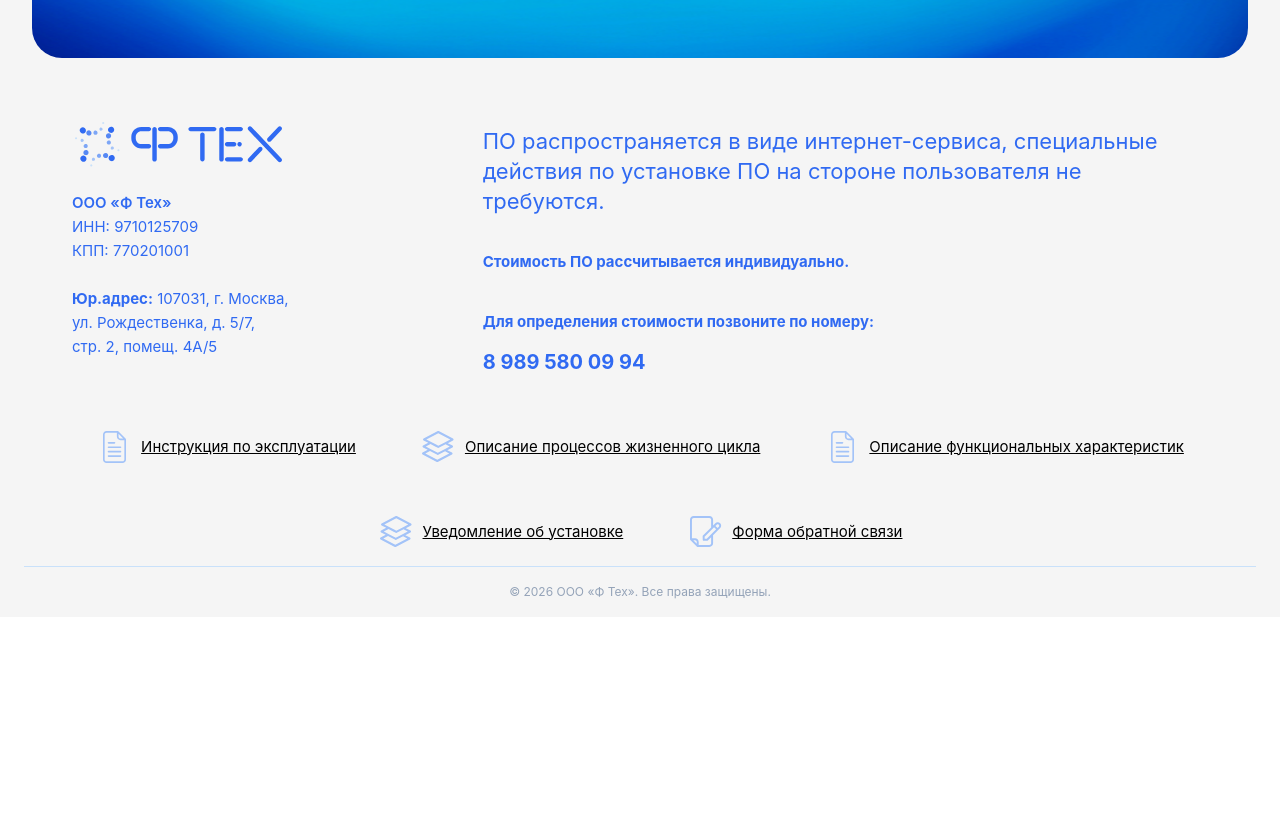
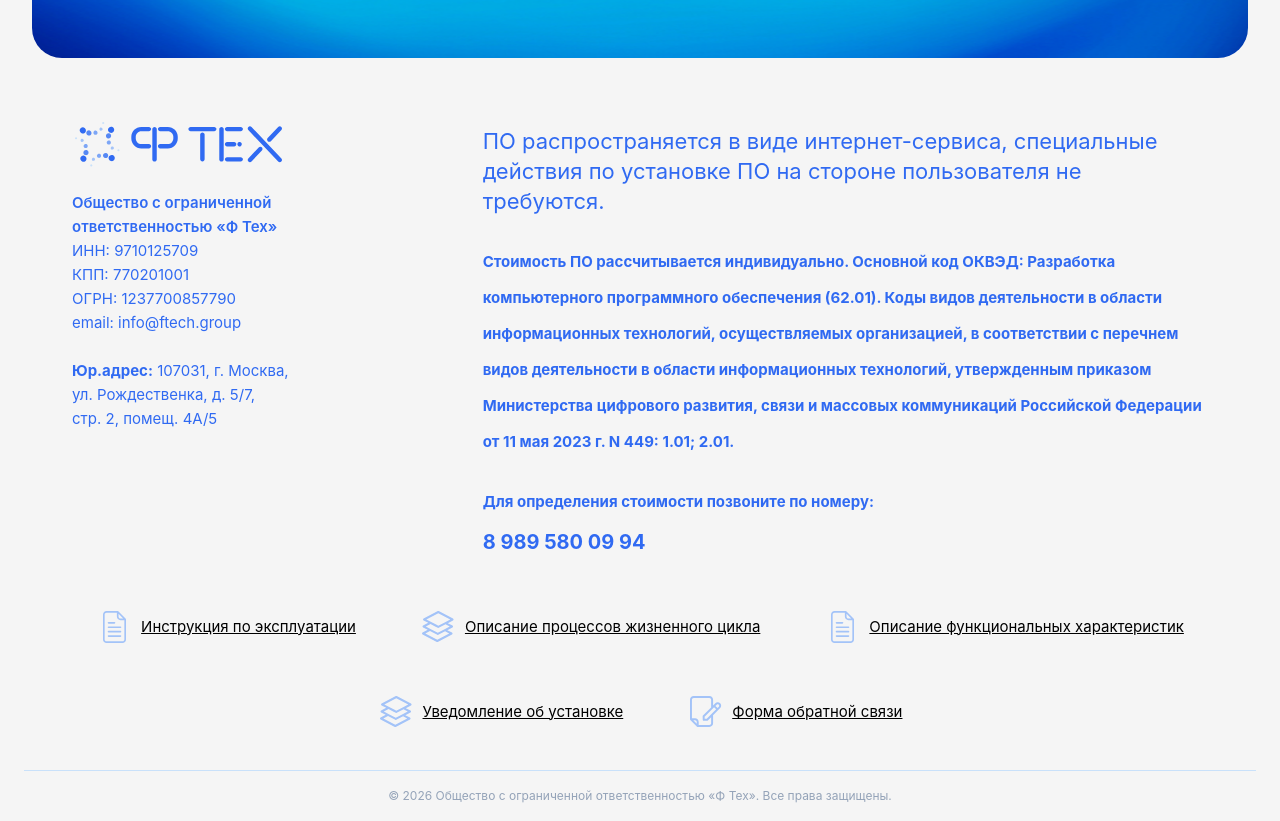
Before and after one commit to Dizel714/f-tech-landing, a Vue app: page / in a window 1280 px wide. Shown: the part 3880-4701 px from the top of the page. Before the commit the page ends 4497 px from the top, so only its background shows below. Built offline with nearby package versions, Linux system fonts and the light colour scheme.

Commit message:
Добавил информацию в футер

```diff
--- a/src/components/layout/AppFooter.vue
+++ b/src/components/layout/AppFooter.vue
@@ -5,9 +5,12 @@ const emit = defineEmits(['open-modal'])
 
 
 const legalInfo = {
-  name: 'ООО «Ф Тех»',
+  name: 'Общество с ограниченной',
+  name2: 'ответственностью «Ф Тех»',
   inn: '9710125709',
   kpp: '770201001',
+  ogrn: '1237700857790',
+  mail: 'info@ftech.group',
 }
 
 /* Вторая колонка: три блока текста */
@@ -18,7 +21,7 @@ const infoBlocks = [
   },
   {
     id: 2,
-    text: 'Стоимость ПО рассчитывается индивидуально.',
+    text: 'Стоимость ПО рассчитывается индивидуально. Основной код ОКВЭД: Разработка компьютерного программного обеспечения (62.01). Коды видов деятельности в области информационных технологий, осуществляемых организацией, в соответствии с перечнем видов деятельности в области информационных технологий, утвержденным приказом Министерства цифрового развития, связи и массовых коммуникаций Российской Федерации от 11 мая 2023 г. N 449: 1.01; 2.01.'
   },
   {
     id: 3,
@@ -55,8 +58,11 @@ const docLinks = [
           <div class="footer__brand-legal">
             <address class="footer__legal">
               <p class="footer__legal-name">{{ legalInfo.name }}</p>
+              <p class="footer__legal-name">{{ legalInfo.name2 }}</p>
               <p class="footer__legal-row">ИНН: {{ legalInfo.inn }}</p>
               <p class="footer__legal-row">КПП: {{ legalInfo.kpp }}</p>
+              <p class="footer__legal-row">ОГРН: {{ legalInfo.ogrn }}</p>
+              <p class="footer__legal-row">email: {{ legalInfo.mail }}</p>
               <p class="footer__legal-row">{{ legalInfo.address }}</p>
             </address>
 
@@ -102,7 +108,7 @@ const docLinks = [
       <!-- Нижняя строка: копирайт -->
       <div class="footer__bottom">
         <p class="footer__copyright">
-          © {{ new Date().getFullYear() }} {{ legalInfo.name }}. Все права защищены.
+          © {{ new Date().getFullYear() }} {{ legalInfo.name }} {{ legalInfo.name2 }}. Все права защищены.
         </p>
       </div>
 
@@ -116,7 +122,6 @@ const docLinks = [
    ========================================================================== */
 
 .footer {
-  /* ↓ Задай background-color и padding по дизайну */
   width: 100%;
   background-color: #F5F5F5;
   padding: var(--spacing-3xl) 0 0;
@@ -134,9 +139,7 @@ const docLinks = [
   padding: 0 var(--container-padding);
 }
 
-/* --- Grid: 3 колонки + вертикальный разделитель между 2 и 3 ---
-   Используем 4 колонки: col1 | col2 | divider | col3
-   Ширина разделителя — 1px */
+/* --- Grid: 3 колонки + вертикальный разделитель между 2 и 3 --- */
 .footer__grid {
   display: grid;
   grid-template-columns: 1fr 1fr 1px 1fr;
@@ -188,14 +191,12 @@ const docLinks = [
 }
 
 .footer__legal-name {
-  /* ↓ Задай font-weight и color по дизайну */
   font-weight: var(--font-weight-semibold);
   color: #306AF2;
   font-size: 20px;
 }
 
 .footer__legal-row {
-  /* ↓ Задай font-size и color по дизайну */
   font-size: 20px;
   color: #306AF2;
   line-height: var(--line-height-relaxed);
@@ -207,7 +208,7 @@ const docLinks = [
   flex-direction: column;
   gap: var(--spacing-lg);
   width: 560px;
-  max-height: 392px;
+  min-height: 0;
 }
 
 .footer__info-block {
@@ -217,17 +218,16 @@ const docLinks = [
 }
 
 .footer__info-title {
-  /* ↓ Задай font-size и font-weight по дизайну */
   font-size: var(--font-size-sm);
   font-weight: var(--font-weight-semibold);
   color: #306AF2;
 }
 
 .footer__info-text {
-  /* ↓ Задай font-size и color по дизайну */
   font-size: var(--font-size-xs);
   color: #306AF2;
   line-height: var(--line-height-relaxed);
+  word-break: break-word;
 }
 
 .footer__info-block:first-child .footer__info-text {
@@ -267,7 +267,6 @@ const docLinks = [
 .footer__divider {
   width: 1px;
   align-self: stretch;
-  /* ↓ Задай цвет вертикальной черты по дизайну */
   background-color: #C9E1FA;
   margin: 0 var(--spacing-md);
 }
@@ -312,6 +311,7 @@ const docLinks = [
   text-decoration-line: underline;
   color: #000000;
   transition: color var(--transition-fast);
+  word-break: break-word;
 }
 
 .footer__link:hover {
@@ -331,11 +331,10 @@ const docLinks = [
 .footer__bottom {
   border-top: 1px solid #C9E1FA;
   padding: var(--spacing-md) 0;
-  margin-top: 0;
+  margin-top: var(--spacing-lg);
 }
 
 .footer__copyright {
-  /* ↓ Задай font-size и color по дизайну */
   font-size: var(--font-size-xs);
   color: var(--color-gray-400);
   text-align: center;
@@ -381,7 +380,6 @@ const docLinks = [
     width: 32px;
     height: 32px;
   }
-
 }
 
 @media (max-width: 1439px) {
@@ -418,9 +416,7 @@ const docLinks = [
   }
 }
 
-
 @media (max-width: 1024px) {
-
   .footer__col--links {
     padding-left: 0;
   }
@@ -533,7 +529,6 @@ const docLinks = [
 }
 
 @media (max-width: 610px) {
-
   .footer__link-icon,
   .footer__link-icon-img {
     width: 20px;
@@ -547,12 +542,9 @@ const docLinks = [
   .footer__link-item {
     gap: 8px;
   }
-
-
 }
 
 @media (max-width: 526px) {
-
   .footer__link-icon,
   .footer__link-icon-img {
     width: 16px;
@@ -616,14 +608,12 @@ const docLinks = [
     height: auto;
   }
 
-  /* Симметрия для первых двух текстовых блоков */
   .footer__col--info {
     grid-area: info;
     width: 100%;
     gap: var(--spacing-xs);
   }
 
-  /* Делаем первые два блока одинаковой высоты */
   .footer__info-block:first-child,
   .footer__info-block:nth-child(2) {
     display: flex;
@@ -631,7 +621,6 @@ const docLinks = [
     justify-content: center;
   }
 
-  /* Выравниваем текст в первых двух блоках */
   .footer__info-block:first-child .footer__info-text,
   .footer__info-block:nth-child(2) .footer__info-text {
     display: flex;
@@ -670,7 +659,7 @@ const docLinks = [
 
   .footer__legal {
     gap: 0;
-}
+  }
 
   .footer__legal-name,
   .footer__legal-row {
@@ -734,6 +723,5 @@ const docLinks = [
     width: 20px;
     height: 20px;
   }
-
 }
 </style>
```
